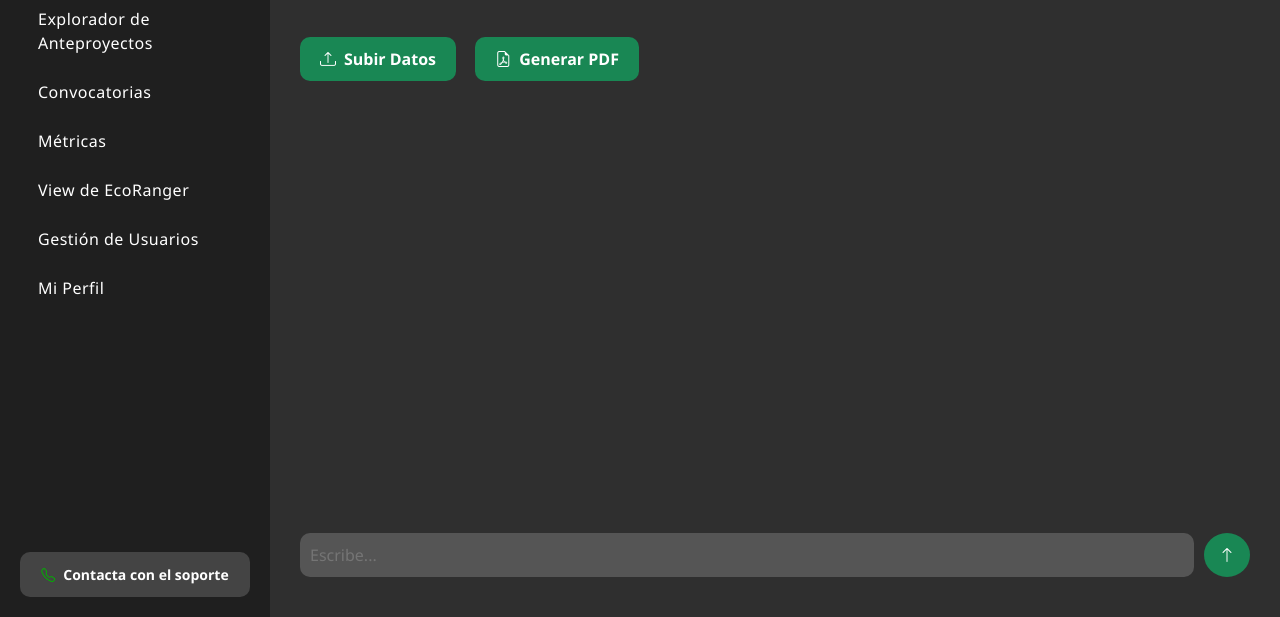
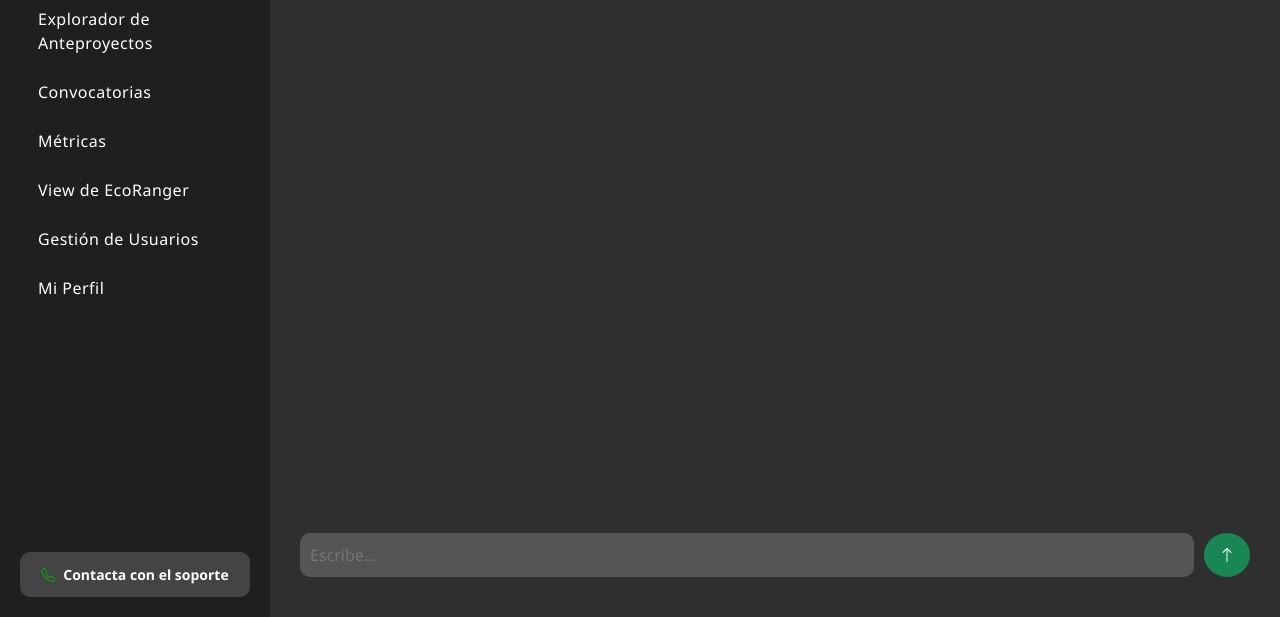
Before and after one commit to EnmanuelRivas/RetoTC2005B, a website: page frontend/pages/AsistenteBiomo.html in a window 1280 px wide. Shown: the part 183-800 px from the top of the page. Drawn offline with nearby package versions, Linux system fonts and the light colour scheme.

Commit message:
cambios temp

```diff
--- a/frontend/pages/AsistenteBiomo.html
+++ b/frontend/pages/AsistenteBiomo.html
@@ -421,8 +421,6 @@
       <h2>Asistente de Mi Biomo</h2>
       <p>Biomo ID: 1234</p>
       <div class="mt-4">
-        <button class="btn-green"><i class="bi bi-upload"></i> Subir Datos</button>
-        <button class="btn-green"><i class="bi bi-file-earmark-pdf"></i> Generar PDF</button>
       </div>
       <div id="chat-history" class="d-flex flex-column mt-4" style="overflow-y: auto; max-height: 400px;"></div>
       <div class="chat-input">
```
Also changed, not shown: frontend/pages/convocatorias.html (+1 -1 lines).
